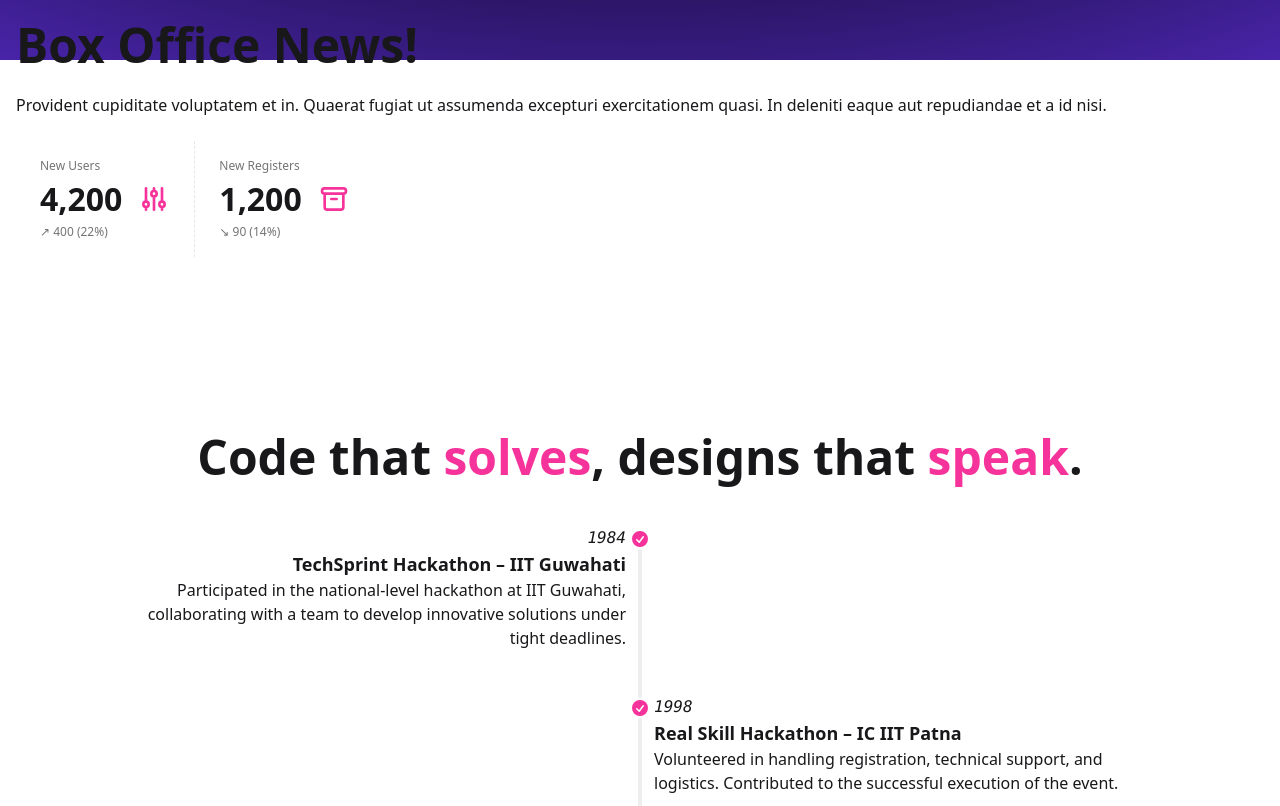
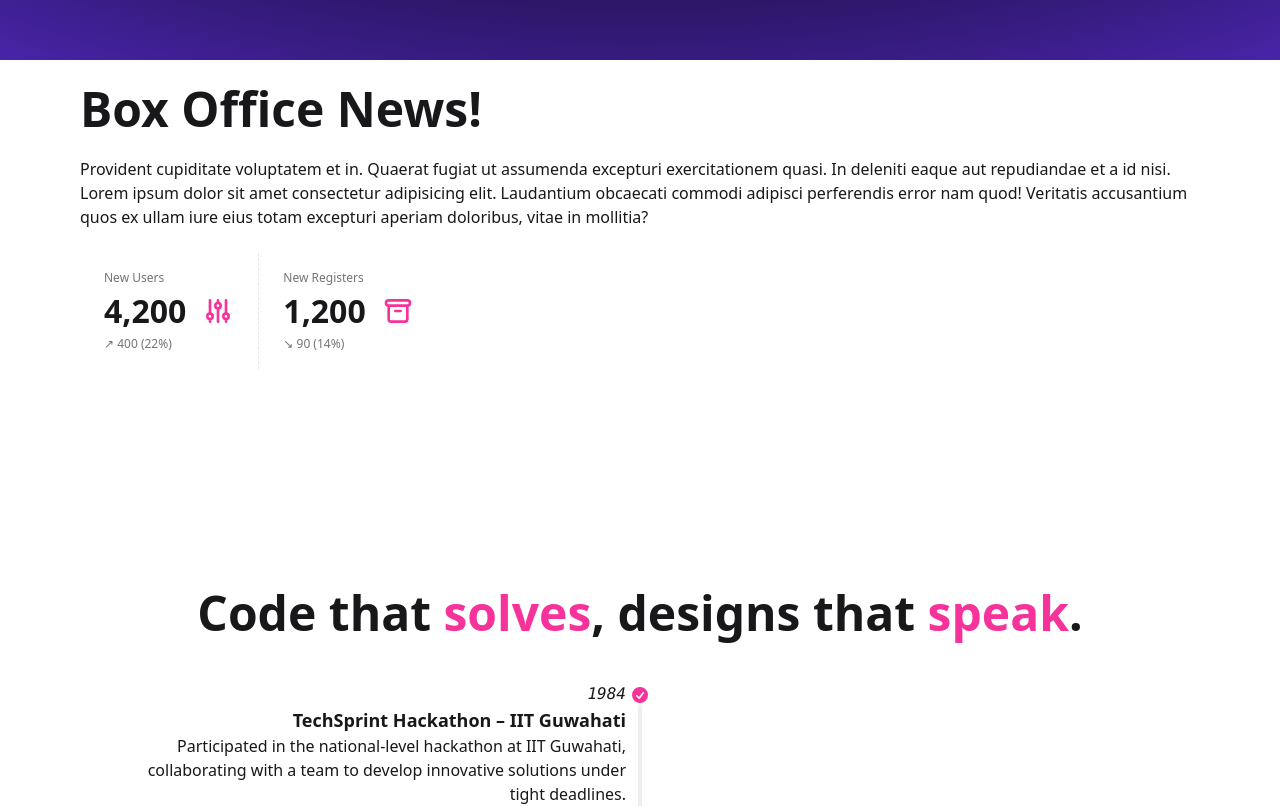
Before and after one commit to amanr1405/react-portfolio, a React (Vite) app: page / in a window 1280 px wide. Shown: the part 740-1546 px from the top of the page. Built offline with nearby package versions, Linux system fonts and the light colour scheme.

Commit message:
updated UI

```diff
--- a/src/App.jsx
+++ b/src/App.jsx
@@ -20,9 +20,9 @@ function App() {
       <Nav />
       <Heroic />
       <div className="container pt-30 pb-30"><Info /></div>
-      <div className="container p-10 pb-30 max-w-full"><Timeline/></div>
+      <div className="container p-5 pb-30 max-w-full"><Timeline/></div>
       <Skill/>
-      <div className="container p-10 pt-30 pb-30 max-w-full"><ProjectMaster/></div>
+      <div className="container p-5 pt-30 pb-30 max-w-full"><ProjectMaster/></div>
       <Contact />
       <Footer />
 
--- a/src/Info.jsx
+++ b/src/Info.jsx
@@ -4,15 +4,15 @@ import Featured from "./Featured.jsx";
 export default function Info() {
   return (
     <>
-      <div className="hero bg-base min-h-auto w-full flex items-start justify-start">
+<div className="hero-content flex flex-col lg:flex-row items-start p-6 md:p-10 lg:p-16">
 
-        <div className="hero-content flex-col lg:flex-row items-start overflow-hidden">
+        <div className="hero-content flex-auto lg:flex-row items-start">
           <div>
             <h1 className="text-5xl font-bold">Box Office News!</h1>
             <p className="py-6">
               Provident cupiditate voluptatem et in. Quaerat fugiat ut assumenda
               excepturi exercitationem quasi. In deleniti eaque aut repudiandae
-              et a id nisi.
+              et a id nisi. Lorem ipsum dolor sit amet consectetur adipisicing elit. Laudantium obcaecati commodi adipisci perferendis error nam quod! Veritatis accusantium quos ex ullam iure eius totam excepturi aperiam doloribus, vitae in mollitia?
             </p>
             <Featured />
           </div>
```
